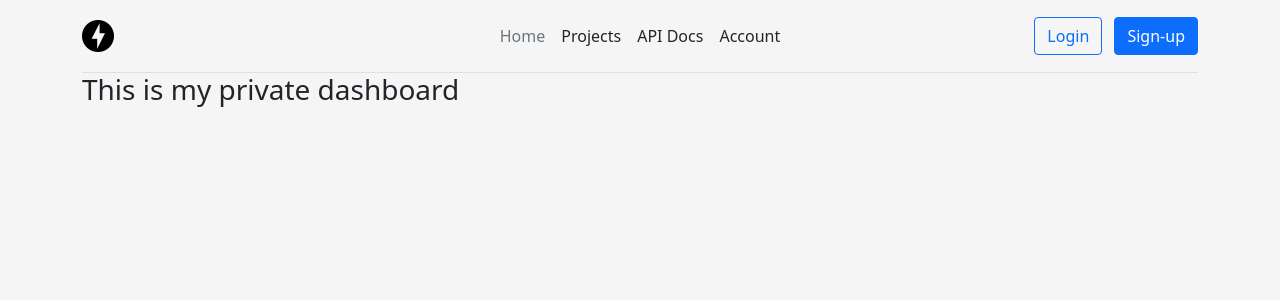
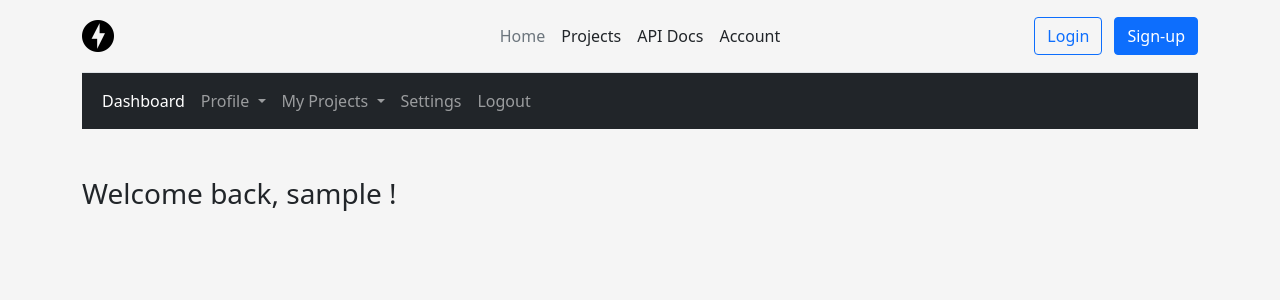
Before and after one commit to ContentGardeningStudio/fastapiexampleapp, a FastAPI app: template templates/dashboard.html in a window 1280 px wide. Shown: the top 300 px of the page. Run offline with FastAPI, Linux system fonts and the light colour scheme; the template is opened without the code that fills it: most values are stand-ins (such as "Sample title", 1, 10 or a date in 2020); some libraries are stand-ins or nearby versions.

Commit message:
Add dashboard navigation

```diff
--- /dev/null
+++ b/templates/components/dashboard-nav.html
@@ -0,0 +1,41 @@
+<nav class="navbar navbar-expand-lg navbar-dark bg-dark">
+    <div class="container-fluid">
+        <button class="navbar-toggler" type="button" data-bs-toggle="collapse" data-bs-target="#navbarNavDropdown"
+            aria-controls="navbarNavDropdown" aria-expanded="false" aria-label="Toggle navigation">
+            <span class="navbar-toggler-icon"></span>
+        </button>
+        <div class="collapse navbar-collapse" id="navbarNavDropdown">
+            <ul class="navbar-nav">
+                <li class="nav-item">
+                    <a class="nav-link active" aria-current="page" href="/dashboard">Dashboard</a>
+                </li>
+                <li class="nav-item dropdown">
+                    <a class="nav-link dropdown-toggle" href="#" id="profile_menu" role="button"
+                        data-bs-toggle="dropdown" aria-expanded="false">
+                        Profile
+                    </a>
+                    <ul class="dropdown-menu" aria-labelledby="profile_menu">
+                        <li><a class="dropdown-item" href="/profile/me">My profile</a></li>
+                        <li><a class="dropdown-item" href="/edit_profile">Edit profile</a></li>
+                    </ul>
+                </li>
+                <li class="nav-item dropdown">
+                    <a class="nav-link dropdown-toggle" href="#" id="projects_menu" role="button"
+                        data-bs-toggle="dropdown" aria-expanded="false">
+                        My Projects
+                    </a>
+                    <ul class="dropdown-menu" aria-labelledby="projects_menu">
+                        <li><a class="dropdown-item" href="#">My projects</a></li>
+                        <li><a class="dropdown-item" href="#">Add new project</a></li>
+                    </ul>
+                </li>
+                <li class="nav-item">
+                    <a class="nav-link" href="#">Settings</a>
+                </li>
+                <li class="nav-item">
+                    <a class="nav-link" href="#">Logout</a>
+                </li>
+            </ul>
+        </div>
+    </div>
+</nav>
--- a/templates/dashboard.html
+++ b/templates/dashboard.html
@@ -1,9 +1,10 @@
 {% extends "base.html" %} {% block content %}
+{% include('components/dashboard-nav.html') %}
 <!-- Private page -->
-<div>
+<div class="my-5">
     <div class="row">
         <div class="row col s4">
-            <h3>This is my private dashboard</h3>
+            <h3>Welcome back, {{username}} !</h3>
         </div>
     </div>
 </div>
```
